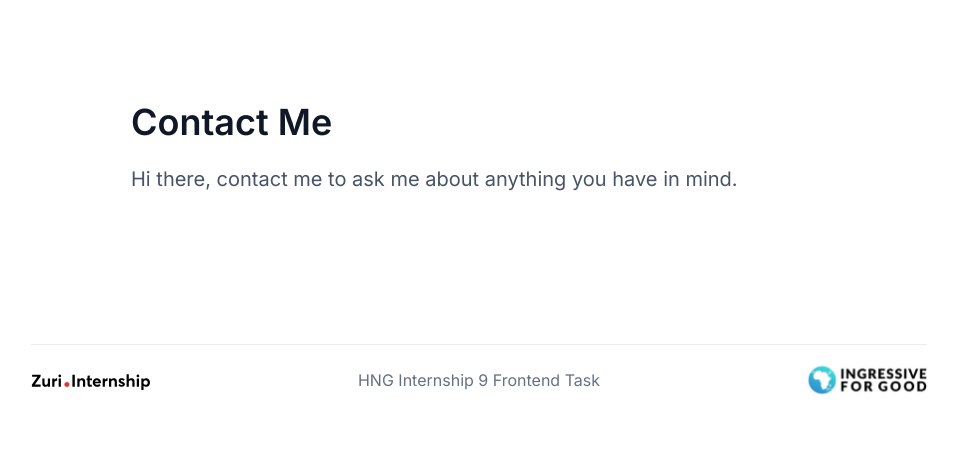
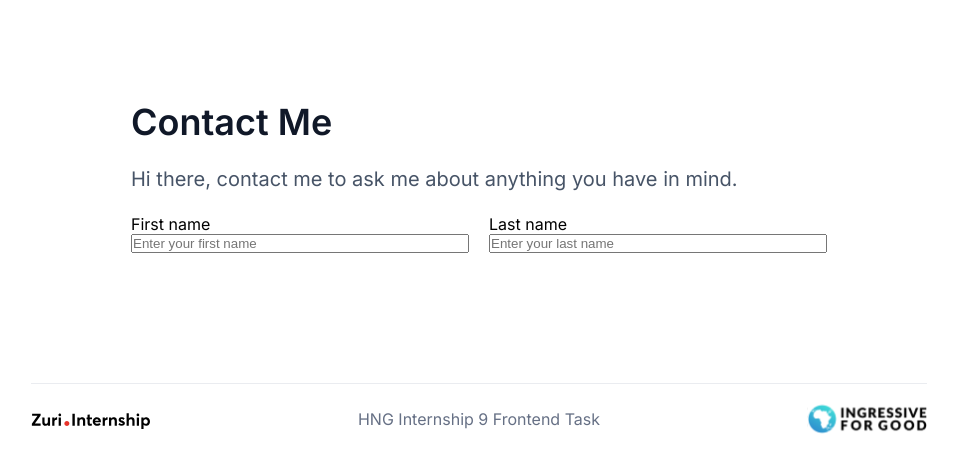
Before and after one commit to doltitol/profile-page-stage1, a React (Create React App) app: page /contact in a window 1280 px wide. Shown: the top 472 px of the page, without its empty margins (161-1119 px from the left). Built offline with nearby package versions, Linux system fonts and the light colour scheme.

Commit message:
feat: added firstname and lastname input fields

```diff
--- a/src/Contact.js
+++ b/src/Contact.js
@@ -8,6 +8,18 @@ const Contact = () => {
                     <h1>Contact Me</h1>
                     <p>Hi there, contact me to ask me about anything you have in mind.</p>
                 </header>
+                <main>
+                    <div className='row'>
+                        <div className='col-50 mr-10'>
+                            <label htmlFor='first_name'>First name</label>
+                            <input placeholder='Enter your first name' name='first_name' id='first_name' />
+                        </div>
+                        <div className='col-50 ml-10'>
+                            <label htmlFor='last_name'>Last name</label>
+                            <input placeholder='Enter your last name' name='last_name' id='last_name' />
+                        </div>
+                    </div>
+                </main>
             </div>
         </div>
     );
--- a/src/index.css
+++ b/src/index.css
@@ -62,6 +62,24 @@ a {
   line-height: 30px;
   color: var(--gray-600);
   margin-bottom: 20px;
+}
+
+.row {
+  display: flex;
+}
+
+.col-50 {
+  width: 50%;
+  display: flex;
+  flex-direction: column;
+}
+
+.mr-10 {
+  margin-right: 10px;
+}
+
+.ml-10 {
+  margin-left: 10px;
 }
 
 .twitter {
@@ -384,6 +402,10 @@ a {
   .contact header p {
     font-size: 18px;
   }
+
+  .col-50 {
+    width: 100%;
+  }
 }
 
 @media (max-width: 576px) {
@@ -409,4 +431,8 @@ a {
   .contact header p {
     font-size: 18px;
   }
+
+  .col-50 {
+    width: 100%;
+  }
 }
```
